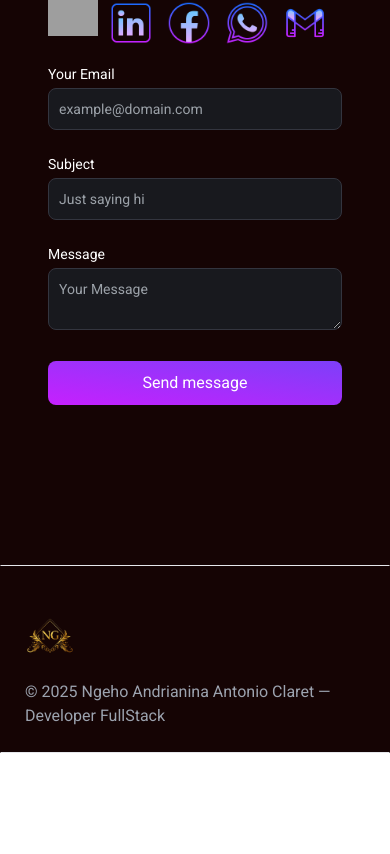
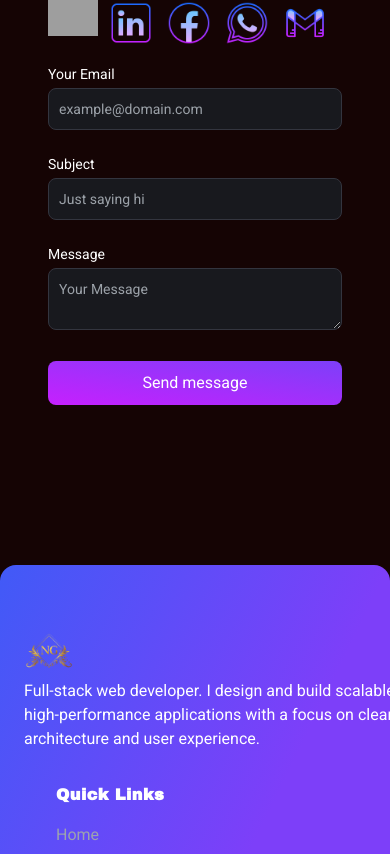
Before and after one commit to ngehoandrianina/Portfolio, a Next.js app: page / in a window 390 px wide. Shown: the part 11146-12000 px from the top of the page. Before the commit the page ends 11899 px from the top, so only its background shows below. Built offline with nearby package versions, Linux system fonts and the light colour scheme; grey boxes are pictures that could not be loaded.

Commit message:
Ajout footer

```diff
--- a/src/app/components/Sections/Footer/Footer.jsx
+++ b/src/app/components/Sections/Footer/Footer.jsx
@@ -4,11 +4,56 @@ import Image from 'next/image'
 
 const Footer = () => {
   return (
-    <footer className='w-screen footer border border-top-[#33353f] border-l-transparent border-r-transparent text-white '>
+    <footer className='w-screen footer bg-gradient-to-br from-primary  via-secondary  to-secondary text-white rounded-t-2xl ' >
+      <div className='p-6 pt-16 '>
+        <div className='flex flex-col md:flex-row gap-8 md:gap-8'>
+              <div>
+              <Link href={"/"} className="" style={{fontFamily:'fantasy'}}><Image src='/image/logoNG.png' alt="iah" className="rounded-xl"  width={50} height={150} /> </Link>
+              <p className='w-96'>
+                Full-stack web developer.
+I design and build scalable, high-performance applications with a focus on clean architecture and user experience.
+                </p>
+              </div>
+        <div className="flex flex-col md:flex-row w-full justify-evenly px-8">
 
-      <div className='p-6 lg:flex justify-between '>
-      <Link href={"/"} className=" ml-10" style={{fontFamily:'fantasy'}}><Image src='/image/logoNG.png' alt="iah" className="rounded-xl"  width={50} height={150} /> </Link>
-        <p className='text-gray-400 mt-4 lg:mr-12'>© 2025 Ngeho Andrianina Antonio Claret — Developer FullStack</p>
+  {/* Navigation */}
+  <div>
+    <h2 className="font-semibold mb-4">Quick Links</h2>
+    <ul className="space-y-2 text-gray-400">
+      <li><a href="/" className="hover:text-white">Home</a></li>
+      <li><a href="#Projects" className="hover:text-white">Projects</a></li>
+      <li><a href="#contact" className="hover:text-white">Contact</a></li>
+    </ul>
+  </div>
+
+  {/* About */}
+  <div>
+    <h2 className="font-semibold mb-4">About</h2>
+    <ul className="space-y-2 text-gray-400">
+      <li><a href="#Skills" className="hover:text-white">Skills</a></li>
+      <li><a href="#Experience" className="hover:text-white">Experience</a></li>
+      <li><a href="/CVAntonioClaret.pdf" download className="hover:text-white">Resume</a></li>
+    </ul>
+  </div>
+
+  {/* Contact */}
+  <div>
+    <h2 className="font-semibold mb-4">Contact</h2>
+    <ul className="space-y-2 text-gray-400">
+      <li> <a className="hover:text-white" href='mailto:antonioclaret2004@gmail.com'> Email: antonioclaret2004@gmail.com</a></li>
+      <li>
+  <a href="tel:+261326048091" className="hover:text-white transition">
+    Phone: +261 32 60 480 91
+  </a>
+</li>
+      <li><a href="https://www.linkedin.com/in/antonio-claret-baa78930b/" target='_blank' className="hover:text-white">LinkedIn</a></li>
+      <li><a href="https://github.com/ngehoandrianina" target='_blank' className="hover:text-white">GitHub</a></li>
+    </ul>
+  </div>
+
+</div>
+        </div>
+        <p className='text-gray-400 text-center mt-24 '>© {new Date().getFullYear()} Ngeho Andrianina Antonio Claret — Developer FullStack</p>
       </div>
     </footer>
   )
```
Also changed, not shown: public/image/bgfooter.jpg (added).
